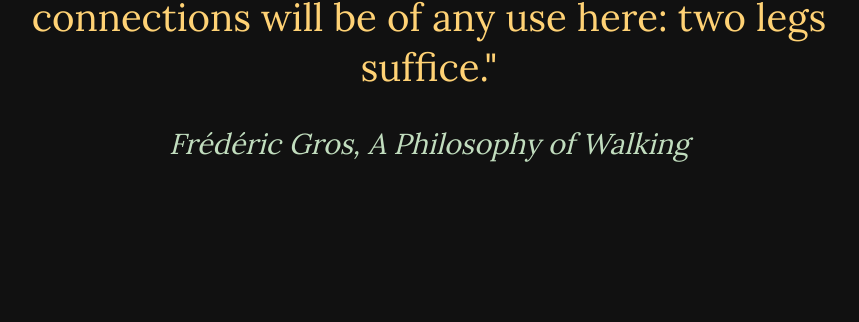
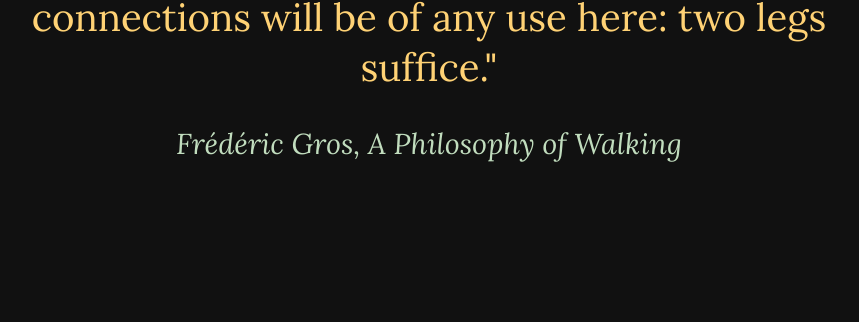
Before and after one commit to fstiehle/fabianstiehle.com, a Jekyll site: the page built from e5.html, in a window 1280 px wide. Shown: the part 517-839 px from the top of the page, without its empty margins (211-1070 px from the left). Built offline with Jekyll 4.4.1, drawn with Linux system fonts in a browser that asks for light colours.

Commit message:
layout changes

```diff
--- a/_includes/head.html
+++ b/_includes/head.html
@@ -9,7 +9,7 @@
     </title>
     <meta name="description" content="{% if page.excerpt %}{{ page.excerpt | strip_html | strip_newlines}}{% else %}{{ site.description }}{% endif %}">
 
-    <link rel="stylesheet" href="//fonts.googleapis.com/css?family=Lora|Source+Sans+Pro:400,300,400italic,700,700italic,300italic,200,200italic">
+    <link rel="stylesheet" href="//fonts.googleapis.com/css?family=Lora:400,400italic,700|Source+Sans+Pro:400,300,400italic,700,700italic,300italic,200,200italic">
 
     <style>
         {% capture include_to_scssify %}
--- a/_includes/nav.html
+++ b/_includes/nav.html
@@ -1,3 +1,3 @@
 <a href="/">
-    <i class="icon-angle-left"></i> Home
+    <i class="icon-angle-left"></i> fabianstiehle.com
 </a>
--- a/_layouts/frontpage.html
+++ b/_layouts/frontpage.html
@@ -12,9 +12,8 @@ scss: style.scss
 
                 <div class="wrapper">
                     {{ content }}
+                </div>
 
-
-                </div>
             </div>
              {% include footer.html %}
         </body>
```
